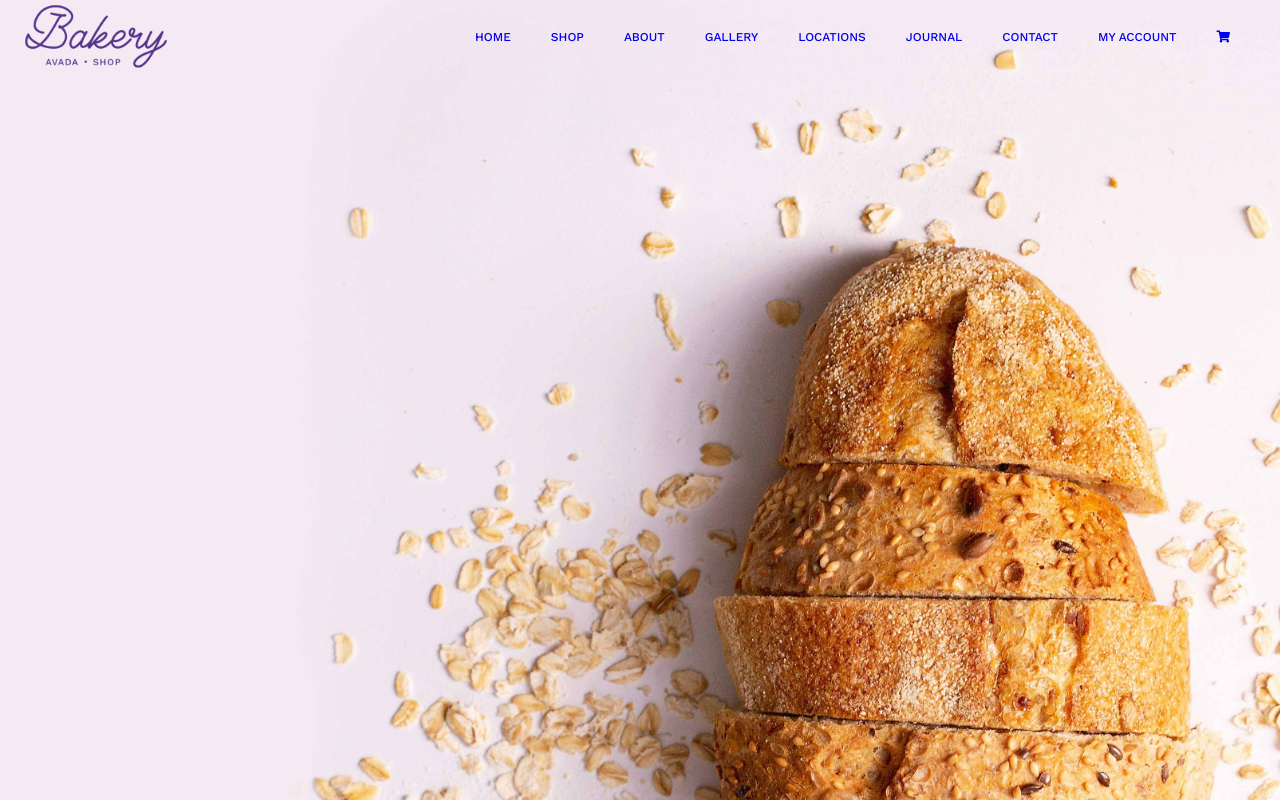
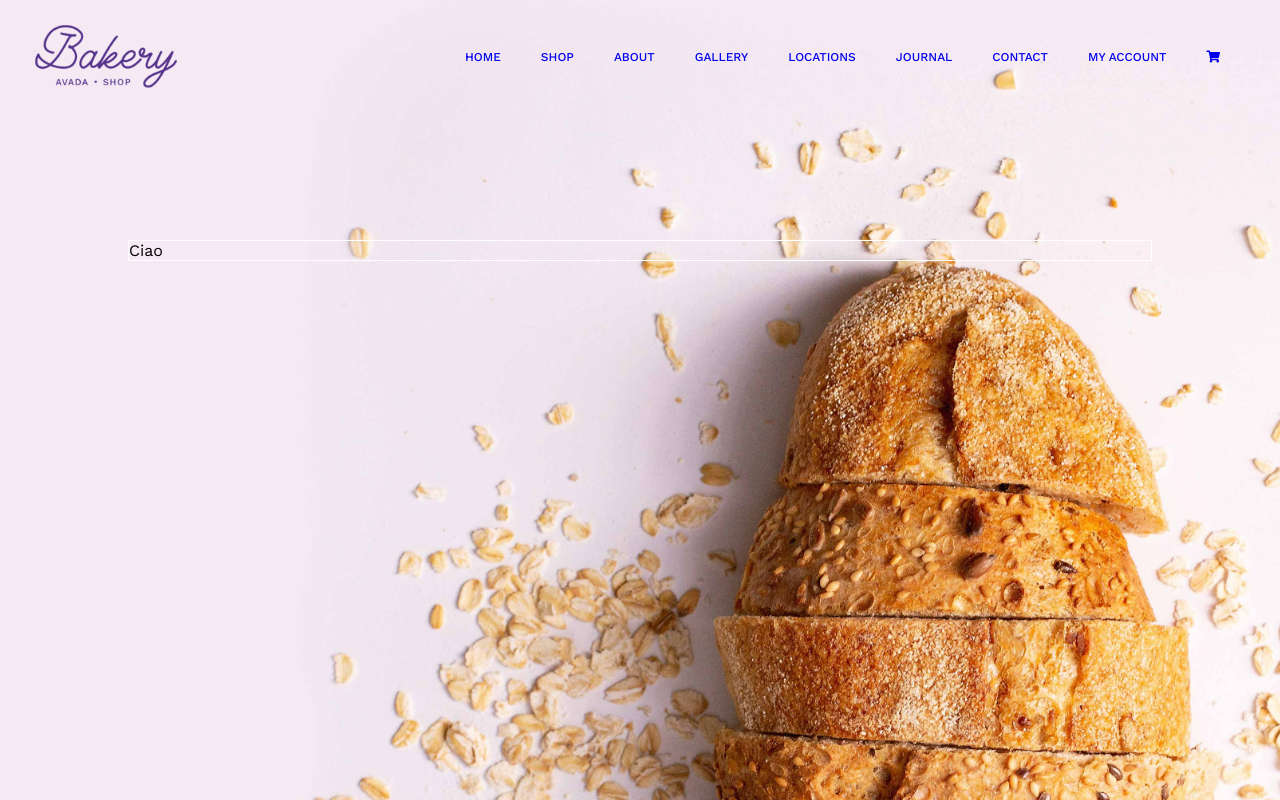
Before and after one commit to mariklim/proj-html-vuejs, a Vue app: page / in a window 1280 px wide. Shown: the top 800 px of the page. Built offline with nearby package versions, Linux system fonts and the light colour scheme.

Commit message:
aggiunto container per hero

```diff
--- a/src/assets/style/variables.scss
+++ b/src/assets/style/variables.scss
@@ -1,2 +1,8 @@
 //BG
-$bg_header:  #f5e9f3
+$bg_header:  #f5e9f3;
+
+//Containers
+@mixin container_80{
+    width: 80%;
+    margin: auto;
+}
--- a/src/components/Header.vue
+++ b/src/components/Header.vue
@@ -33,11 +33,15 @@ export default {
 @import "../assets/style/common";
 header {
   height: 4.375rem;
+  top:0;
+  left: 0;
+  width: 100%;
   background-color: transparent;
   display: flex;
   justify-content: space-between;
   align-items: center;
-  padding: 20px;
+  margin-top: 1.25rem;
+  padding: 1.875rem;
 
 
   ul{
--- a/src/components/Hero.vue
+++ b/src/components/Hero.vue
@@ -1,5 +1,9 @@
 <template>
-  <section class="header-hero">Hero</section>
+  <section class="header-hero">
+      <div class="container_80">
+          Ciao
+      </div>
+  </section>
 </template>
 
 <script>
@@ -9,13 +13,20 @@ export default {
 </script>
 
 <style lang="scss">
+@import "../assets/style/variables.scss";
 .header-hero {
   margin-top: -9.375rem;
-  z-index: -1;
   height: 56.25rem;
   background-image: url("../assets/image/hero-header-bakery.jpg");
   background-size: cover;
   background-repeat: no-repeat;
   background-position: center center;
+  padding: 6.25rem 0;
+}
+
+.container_80{
+    @include container_80;
+    border: 1px solid white;
+    margin-top: 200px;
 }
 </style>
```
